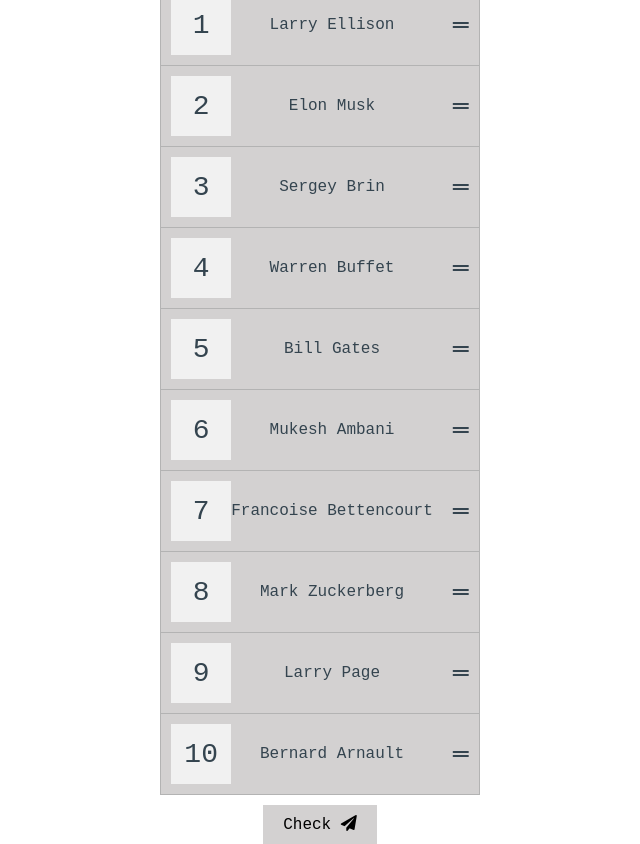
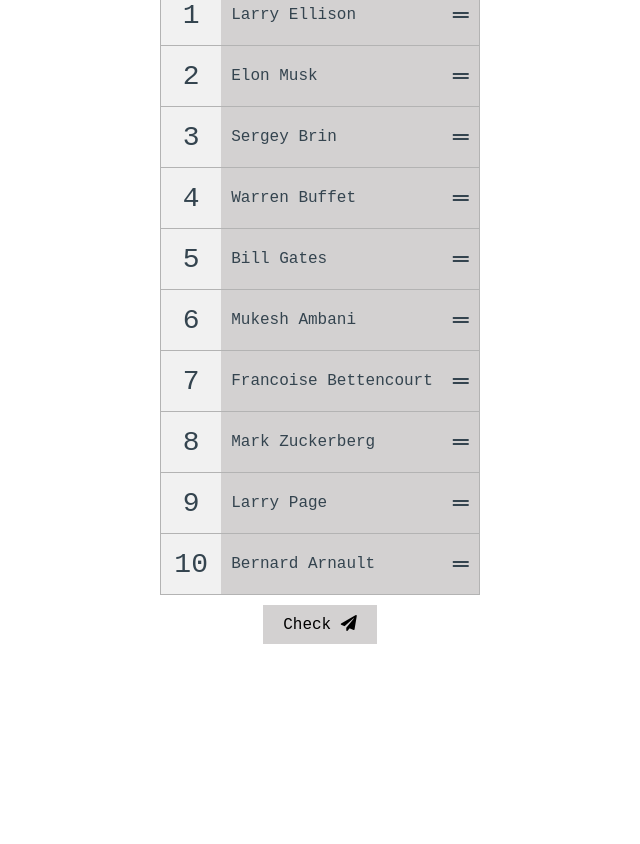
Before and after one commit to cletus91/drag-and-drop-api, a plain HTML site: page index.html in a window 1280 px wide. Shown: the part 54-898 px from the top of the page, without its empty margins (320-960 px from the left). After the commit the page ends 800 px from the top, so only its background shows below. Drawn offline with Linux system fonts and the light colour scheme; a web font is replaced by a local one.

Commit message:
fix styles for drag icon

```diff
--- a/index.js
+++ b/index.js
@@ -28,8 +28,8 @@
 			const listItem = document.createElement('li');
 			listItem.setAttribute('data-index', index);
 			listItem.innerHTML = `
+            <span class="number">${index + 1}</span>
             <div class="draggable" draggable="true">
-            <span class="number">${index + 1}</span>
                 <p class="person">${person}</p>
                 <i class="fas fa-grip-lines"></i>
             </div>
--- a/styles.css
+++ b/styles.css
@@ -32,6 +32,8 @@
 
 .draggable-list li {
 	background-color: var(--background-color-secondary);
+	display: flex;
+	flex: 1;
 }
 
 .draggable-list li:not(:last-of-type) {
@@ -58,6 +60,7 @@
 	align-items: center;
 	justify-content: space-between;
 	padding: 10px;
+	flex: 1;
 }
 
 .draggable-list li.right .person {
@@ -69,7 +72,7 @@
 }
 
 .draggable-list li.over .draggable {
-	background-color: gray;
+	background-color: rgb(121, 121, 121);
 }
 
 .btn-check {
```
